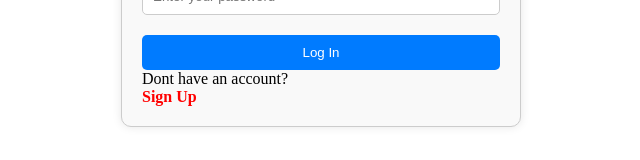
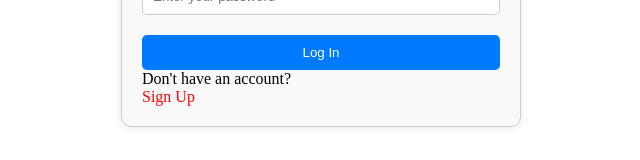
Before and after one commit to fatihfdan/movies-web, a React (Vite) app: page /signIn in a window 1280 px wide. Shown: the part 197-357 px from the top of the page, without its empty margins (319-959 px from the left). Built offline with nearby package versions, Linux system fonts and the light colour scheme.

Commit message:
Movies Web
Save

```diff
--- a/src/components/Auth/SignIn/SignIn.jsx
+++ b/src/components/Auth/SignIn/SignIn.jsx
@@ -8,6 +8,7 @@ const SignIn = () => {
   const [email, setEmail] = useState("");
   const [password, setPassword] = useState("");
   const [error, setError] = useState(null);
+  const [isLoggedIn, setIsLoggedIn] = useState(false);
   const navigate = useNavigate();
 
   const handleClick = () => {
@@ -20,6 +21,8 @@ const SignIn = () => {
       .then((userCredential) => {
         console.log(userCredential);
         setError(null);
+        setIsLoggedIn(true);
+        alert("You are logged in!");
         navigate("/");
       })
       .catch((error) => {
@@ -30,6 +33,9 @@ const SignIn = () => {
 
   return (
     <div className="sign-in-container">
+      {isLoggedIn ? (
+        <p>You are logged in!</p>
+      ) : (
         <form onSubmit={signIn}>
           <h1>Log In to your Account</h1>
           {error && <p className="error-message">{error}</p>}
@@ -47,14 +53,12 @@ const SignIn = () => {
           />
           <button type="submit">Log In</button>
         </form>
+      )}
       <p style={{ color: "black" }}>
-        Dont have an account?
-        <p
-          style={{ cursor: "pointer", color: "red", fontWeight: 600 }}
-          onClick={handleClick}
-        >
+        Don't have an account?{" "}
+        <div style={{ cursor: "pointer", color: "red" }} onClick={handleClick}>
           Sign Up
-        </p>
+        </div>
       </p>
     </div>
   );
```
Lines whose indentation alone changed are shown as unchanged.
